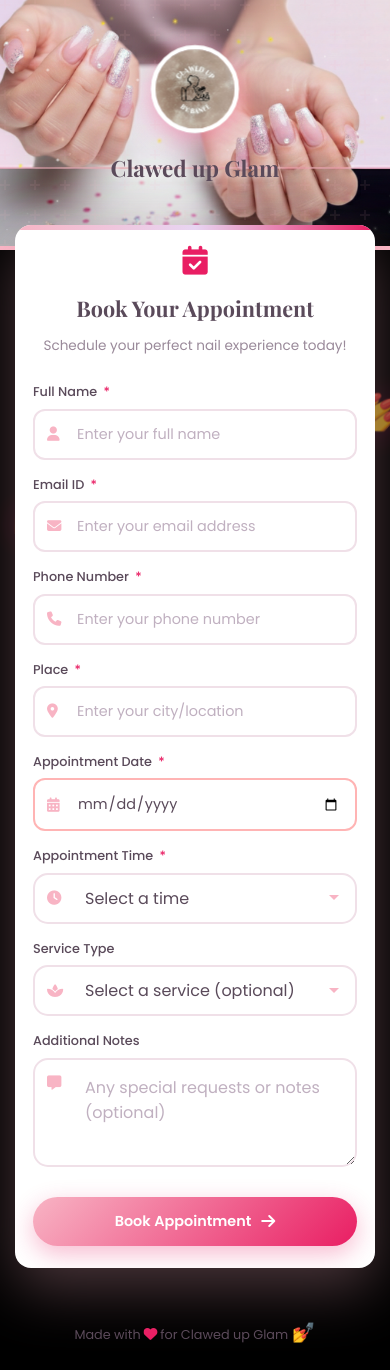
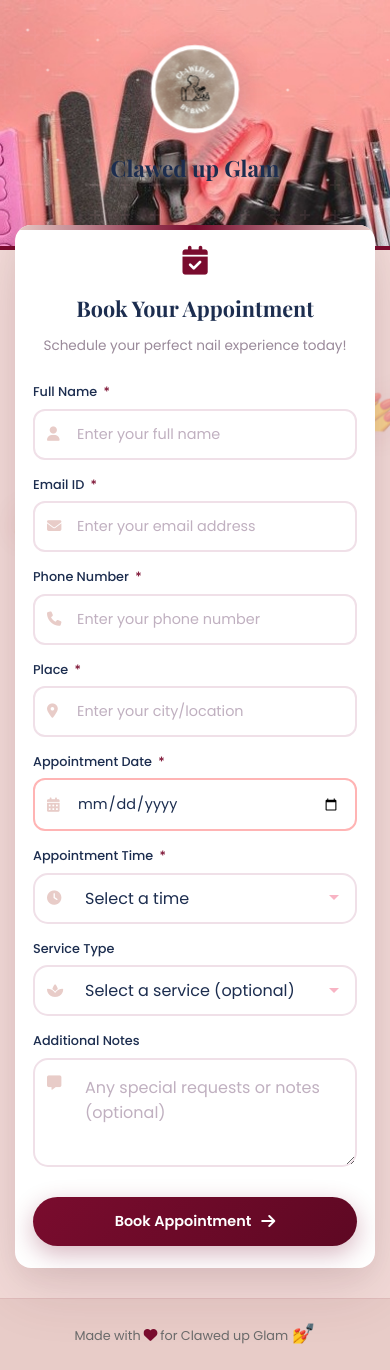
Before and after one commit to Vaibhav-156/CLAUDBY-BANNE, a website: page public/booking.html in a window 390 px wide. Drawn offline with nearby package versions, Linux system fonts and the light colour scheme; some packages are replaced by stand-ins of ours; a script that the page names is missing.

```diff
--- a/public/booking.html
+++ b/public/booking.html
@@ -3,7 +3,7 @@
 <head>
     <meta charset="UTF-8">
     <meta name="viewport" content="width=device-width, initial-scale=1.0, maximum-scale=5.0, user-scalable=yes">
-    <meta name="theme-color" content="#f8b4c4">
+    <meta name="theme-color" content="#f2dbd8">
     <meta name="mobile-web-app-capable" content="yes">
     <meta name="apple-mobile-web-app-capable" content="yes">
     <meta name="apple-mobile-web-app-status-bar-style" content="default">
@@ -284,7 +284,7 @@
 
 
     <footer class="footer">
-        <p>Made with <i class="fas fa-heart"></i> for Clawed up Glam <span style="font-size:1.2rem;color:#d72660;">💅</span></p>
+        <p>Made with <i class="fas fa-heart"></i> for Clawed up Glam <span style="font-size:1.2rem;color:#7a0c2e;">💅</span></p>
     </footer>
 
     <script src="https://cdn.jsdelivr.net/npm/sweetalert2@11"></script>
--- a/public/styles.css
+++ b/public/styles.css
@@ -2,14 +2,14 @@
    CSS VARIABLES & RESET
 ============================================ */
 :root {
-    --primary-pink: #f8b4c4;
-    --soft-pink: #fce4ec;
-    --lavender: #e8d5f2;
+    --primary-pink: #e8ccc8;
+    --soft-pink: #f2dbd8;
+    --lavender: #e8ccc8;
     --nude: #f5e6e0;
     --white: #ffffff;
-    --dark-text: #5a4a5a;
-    --accent-pink: #e91e63;
-    --shadow: rgba(248, 180, 196, 0.3);
+    --dark-text: #1c2d4f;
+    --accent-pink: #7a0c2e;
+    --shadow: rgba(100, 30, 50, 0.14);
     --transition: all 0.3s ease;
 }
 
@@ -25,7 +25,7 @@ html {
 
 body {
     font-family: 'Poppins', sans-serif;
-    background-color: #000000;
+    background-color: #f2dbd8;
     min-height: 100vh;
     color: var(--dark-text);
     line-height: 1.6;
@@ -103,9 +103,9 @@ body {
 .nail-polish {
     position: absolute;
     font-size: 2.5rem;
-    opacity: 0.6;
+    opacity: 0.4;
     animation: floatNailPolish 15s ease-in-out infinite;
-    filter: drop-shadow(0 5px 15px rgba(233, 30, 99, 0.3));
+    filter: drop-shadow(0 5px 15px rgba(122, 12, 46, 0.2));
     cursor: pointer;
     pointer-events: auto;
     transition: transform 0.3s ease, opacity 0.3s ease;
@@ -255,7 +255,7 @@ body {
 ============================================ */
 .hero-section {
     width: 100%;
-    background: linear-gradient(135deg, var(--primary-pink) 0%, var(--lavender) 50%, var(--soft-pink) 100%);
+    background: linear-gradient(135deg, #e8ccc8 0%, #f2dbd8 50%, #edd6d2 100%);
     display: flex;
     align-items: center;
     justify-content: center;
@@ -348,12 +348,12 @@ body {
         min-height: 220px;
         height: 38vw;
         max-height: 400px;
-        background: url('nailart-banner.png') center center/cover no-repeat;
+        background: url('nailart-banner.jpg') center top/cover no-repeat;
         display: flex;
         flex-direction: column;
         align-items: center;
         justify-content: center;
-        border-bottom: 4px solid var(--primary-pink);
+        border-bottom: 4px solid #7a0c2e;
         position: relative;
 }
 
@@ -361,7 +361,7 @@ body {
     .banner-placeholder {
         min-height: 180px;
         height: 32vw;
-        background-position: center 30%;
+        background-position: center top;
     }
     .banner-logo {
         width: 90px;
@@ -376,7 +376,7 @@ body {
     .banner-placeholder {
         min-height: 80px;
         height: 25vw;
-        background-position: center 40%;
+        background-position: center top;
     }
     .banner-logo {
         width: 80px;
@@ -410,7 +410,7 @@ body {
 
 .banner-icon {
     font-size: 4rem;
-    color: var(--accent-pink);
+    color: #7a0c2e;
     margin-bottom: 15px;
     animation: pulse 2s infinite;
 }
@@ -423,10 +423,10 @@ body {
     object-fit: cover;
     margin-bottom: 15px;
     animation: pulse 2s infinite;
-    box-shadow: 0 8px 30px rgba(233, 30, 99, 0.3),
-                0 4px 15px rgba(248, 180, 196, 0.4);
+    box-shadow: 0 8px 30px rgba(122, 12, 46, 0.3),
+                0 4px 15px rgba(232, 204, 200, 0.5);
     border: 4px solid var(--white);
-    background: linear-gradient(135deg, var(--light-pink), var(--primary-pink));
+    background: linear-gradient(135deg, #f2dbd8, #e8ccc8);
     /* padding: 5px; */
 }
 
@@ -477,7 +477,7 @@ body {
     left: 0;
     right: 0;
     height: 5px;
-    background: linear-gradient(90deg, var(--primary-pink), var(--lavender), var(--accent-pink));
+    background: linear-gradient(90deg, #e8ccc8, #7a0c2e, #e8ccc8);
 }
 
 .form-header {
@@ -499,7 +499,7 @@ body {
 
 .form-header .header-icon {
     font-size: 2.5rem;
-    color: var(--accent-pink);
+    color: #7a0c2e;
     margin-bottom: 15px;
 }
 
@@ -525,7 +525,7 @@ body {
 }
 
 .form-group label .required {
-    color: var(--accent-pink);
+    color: #7a0c2e;
     margin-left: 3px;
 }
 
@@ -558,8 +558,8 @@ body {
 }
 
 .form-group input:focus {
-    border-color: var(--primary-pink);
-    box-shadow: 0 0 0 4px rgba(248, 180, 196, 0.2);
+    border-color: #7a0c2e;
+    box-shadow: 0 0 0 4px rgba(122, 12, 46, 0.12);
 }
 
 .form-group input:focus + i,
@@ -602,8 +602,8 @@ body {
 }
 
 .form-group select:focus {
-    border-color: var(--primary-pink);
-    box-shadow: 0 0 0 4px rgba(248, 180, 196, 0.2);
+    border-color: #7a0c2e;
+    box-shadow: 0 0 0 4px rgba(122, 12, 46, 0.12);
 }
 
 .form-group select:focus + i,
@@ -619,8 +619,8 @@ body {
 /* Service category groups styling */
 .form-group select optgroup {
     font-weight: 600;
-    color: var(--accent-pink);
-    background-color: #fce4ec;
+    color: #7a0c2e;
+    background-color: #f2dbd8;
     padding: 8px;
     font-size: 0.95rem;
 }
@@ -650,8 +650,8 @@ body {
 }
 
 .form-group textarea:focus {
-    border-color: var(--primary-pink);
-    box-shadow: 0 0 0 4px rgba(248, 180, 196, 0.2);
+    border-color: #7a0c2e;
+    box-shadow: 0 0 0 4px rgba(122, 12, 46, 0.12);
 }
 
 .form-group textarea:focus + i,
@@ -680,7 +680,7 @@ body {
    SUBMIT BUTTON
 ============================================ */
 .submit-btn {
-    background: linear-gradient(135deg, var(--primary-pink) 0%, var(--accent-pink) 100%);
+    background: linear-gradient(135deg, #7a0c2e 0%, #5e0823 100%);
     color: var(--white);
     border: none;
     padding: 18px 40px;
@@ -695,12 +695,12 @@ body {
     align-items: center;
     justify-content: center;
     gap: 10px;
-    box-shadow: 0 8px 25px rgba(233, 30, 99, 0.3);
+    box-shadow: 0 8px 25px rgba(122, 12, 46, 0.3);
 }
 
 .submit-btn:hover {
     transform: translateY(-3px);
-    box-shadow: 0 12px 35px rgba(233, 30, 99, 0.4);
+    box-shadow: 0 12px 35px rgba(122, 12, 46, 0.45);
 }
 
 .submit-btn:active {
@@ -722,12 +722,14 @@ body {
 .footer {
     text-align: center;
     padding: 30px 20px;
-    color: var(--dark-text);
+    color: #6b6b6b;
     font-size: 0.9rem;
+    border-top: 1px solid rgba(160, 80, 100, 0.12);
+    background: #e8ccc8;
 }
 
 .footer i {
-    color: var(--accent-pink);
+    color: #7a0c2e;
     animation: heartbeat 1.5s infinite;
 }
 
```
Also changed, not shown: public/nailart-banner.jpg (added), public/nailart-banner.png (deleted).
